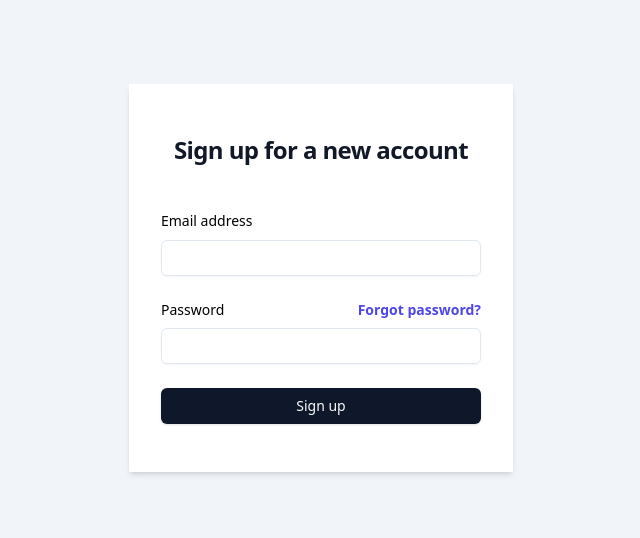
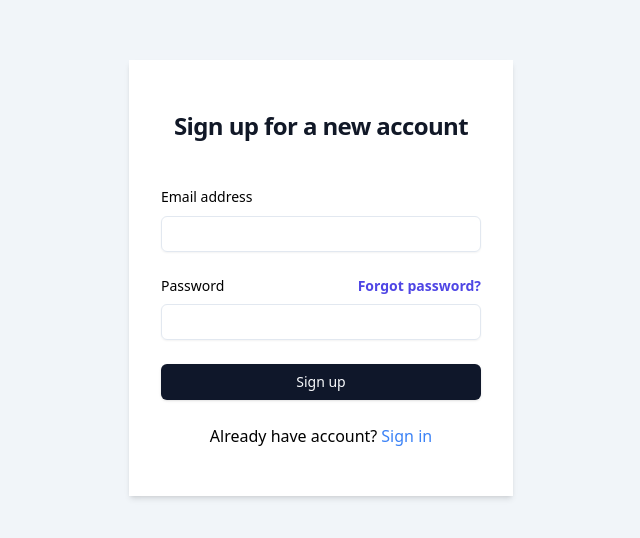
Before and after one commit to Pavel1Uvarov/react-chat, a React (Vite) app: page /auth/sign-up in a window 1280 px wide. Shown: the part 122-660 px from the top of the page, without its empty margins (319-959 px from the left). Built offline with nearby package versions, Linux system fonts and the light colour scheme.

Commit message:
feat(Auth): improve form

```diff
--- a/src/components/AuthForm/AuthForm.tsx
+++ b/src/components/AuthForm/AuthForm.tsx
@@ -1,4 +1,4 @@
-import { FormEvent, useCallback, useState } from "react";
+import { FormEvent, useCallback, useMemo, useState } from "react";
 import { Input } from "../ui/input";
 import { Label } from "../ui/label";
 import { Button } from "../ui/button";
@@ -6,6 +6,7 @@ import { cn } from "@/lib/utils";
 import { Loader2 } from "lucide-react";
 
 import { useAuthStore, selectLoading, selectError } from "@/stores/auth.store";
+import { Link } from "react-router-dom";
 
 interface IAuthFormProps {
   type: "SignIn" | "SignUp";
@@ -26,11 +27,15 @@ const AuthForm = ({ type, onSubmit }: IAuthFormProps) => {
     [email, password]
   );
 
+  const isTypeSignIn = useMemo(() => {
+    return type === "SignIn";
+  }, [type]);
+
   return (
     <div className="flex min-h-full flex-col justify-center px-6 py-12 lg:px-8 bg-white min-w-96 shadow-md">
       <div className="sm:mx-auto sm:w-full sm:max-w-sm">
         <h2 className="text-center text-2xl font-bold leading-9 tracking-tight text-gray-900">
-          {type === "SignIn"
+          {isTypeSignIn
             ? "Sign in to your account"
             : "Sign up for a new account"}
         </h2>
@@ -80,8 +85,32 @@ const AuthForm = ({ type, onSubmit }: IAuthFormProps) => {
           </div>
           <Button className="w-full" disabled={loading}>
             {loading && <Loader2 className="mr-2 h-4 w-4 animate-spin" />}
-            {type === "SignIn" ? "Sign in" : "Sign up"}
+            {isTypeSignIn ? "Sign in" : "Sign up"}
           </Button>
+          <p className="text-center">
+            {isTypeSignIn ? (
+              <>
+                Haven't account?
+                <Link
+                  to="/auth/sign-up"
+                  className="text-blue-500 hover:text-blue-600 ml-1"
+                >
+                  Sign up
+                </Link>
+              </>
+            ) : (
+              <>
+                Already have account?
+                <Link
+                  to="/auth/sign-in"
+                  className="text-blue-500 hover:text-blue-600 ml-1"
+                >
+                  Sign in
+                </Link>
+              </>
+            )}
+          </p>
+
           <p className={cn("text-red-500", error ? "" : "hidden")}>{error}</p>
         </form>
       </div>
```
